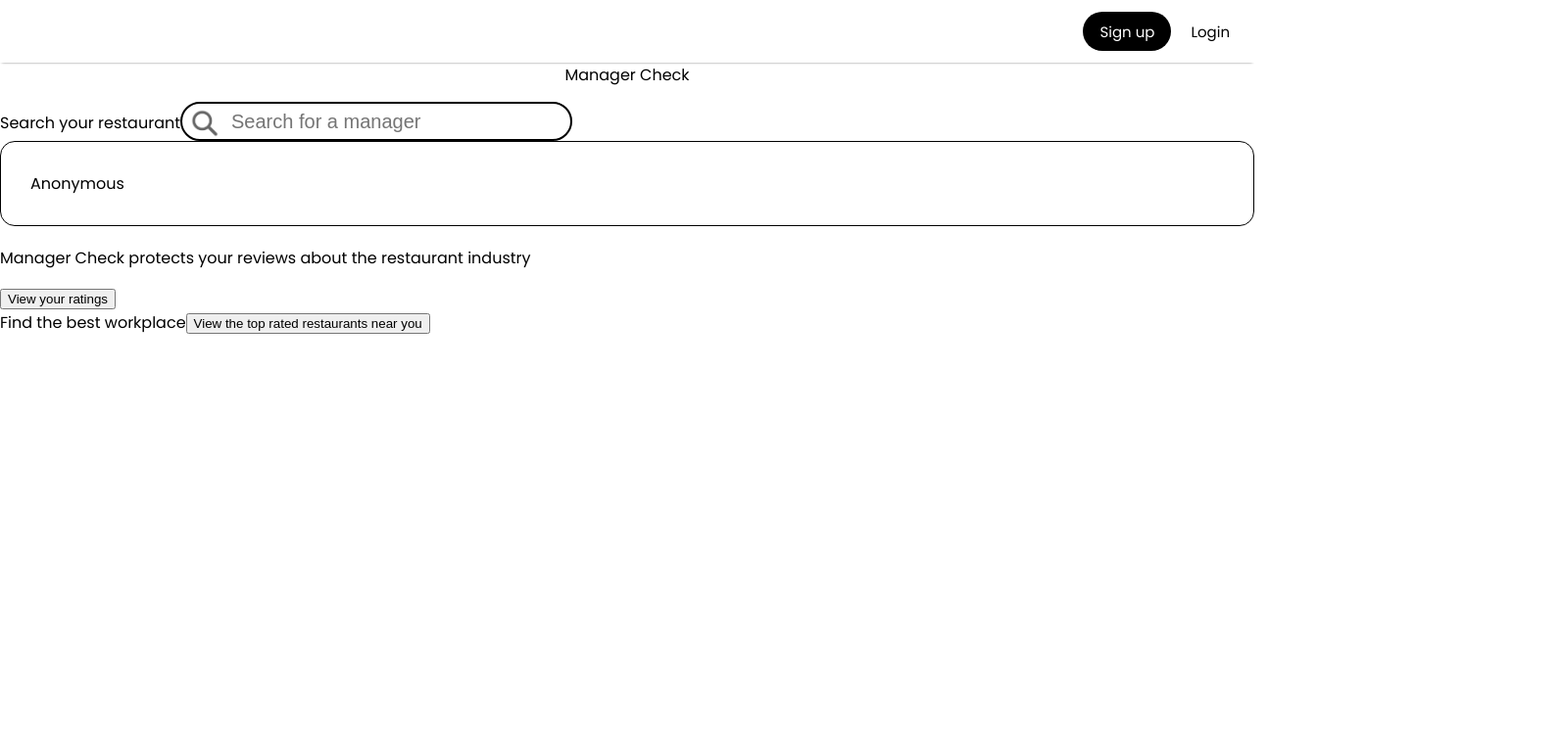
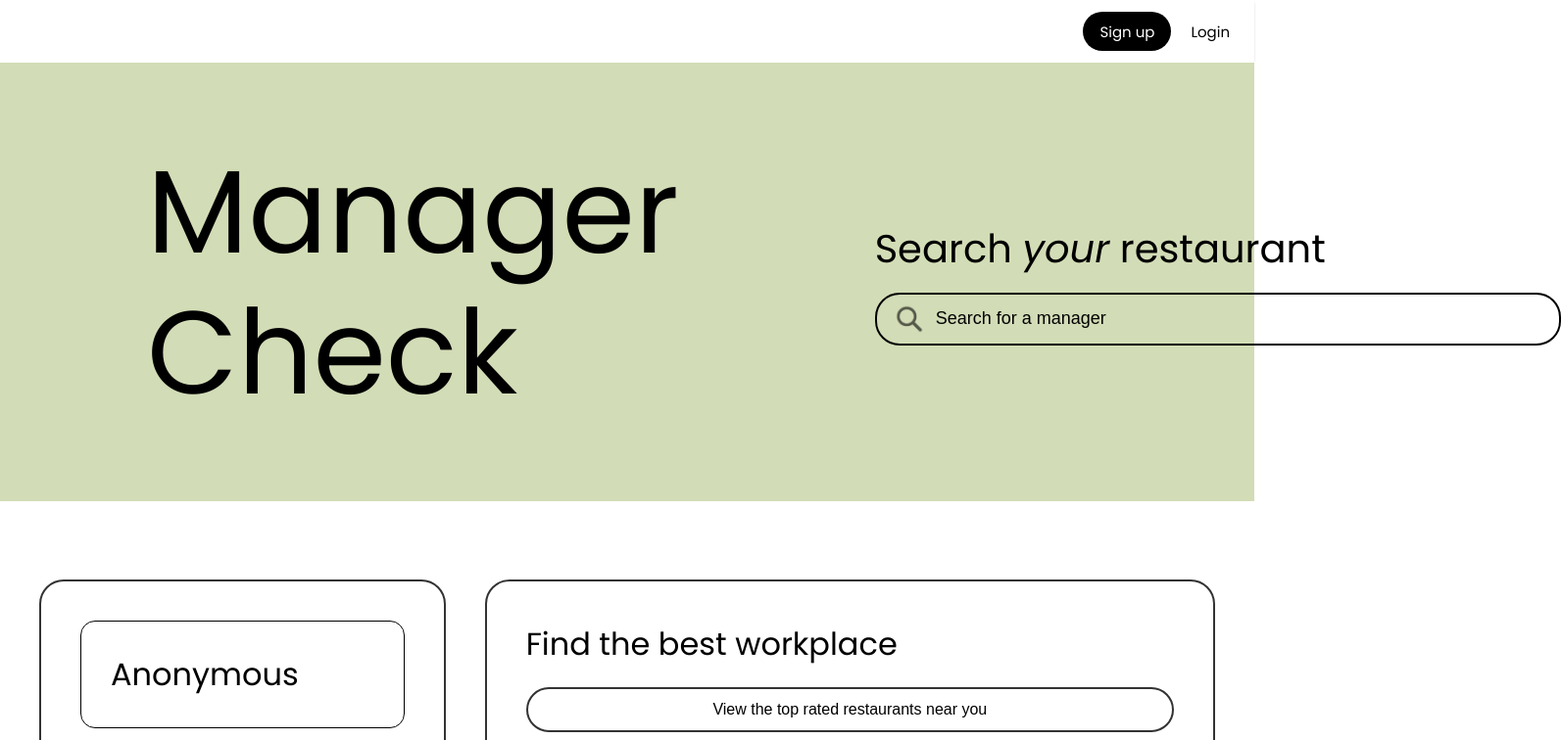
Before and after one commit to gabalingog/ManagerCheck, a React (Create React App) app: page / in a window 1280 px wide. Shown: the top 756 px of the page at 98% size, 1593 px wide, since content can reach past the window. Built offline with nearby package versions, Linux system fonts and the light colour scheme.

Commit message:
Restaurant landing page css

```diff
--- a/src/Components/Landing/RestaurantLanding.css
+++ b/src/Components/Landing/RestaurantLanding.css
@@ -0,0 +1,202 @@
+.bgmain {
+    background-color: #D2DCB6;
+}
+
+.main {
+    display: flex;
+    justify-content: space-evenly;
+    align-items: center;
+    padding: 80px 40px 80px 150px;
+    gap: 200px;
+    /* top right bottom left */
+    /* padding: 80px 40px 40px 200px; */
+}
+
+.title {
+    font-size: 120px;
+    font-weight: 400;
+    line-height: 1.2;
+    display: block;
+}
+
+.right {
+    display: flex;
+    justify-content: flex-end;
+    flex: 1;
+}
+
+.searching {
+    width: 100%;
+}
+
+.searching > span {
+    display: block;
+    font-size: 40px;
+    margin-bottom: 15px;
+}
+
+.searchRes {
+    display: flex;
+    align-items: center;
+    position: relative;
+    font-size: 20px;
+    border: 2px solid black;
+    border-radius: 25px;
+    box-sizing: border-box;
+    padding: 5px 10px 5px 50px;
+    width: 700px;
+}
+
+.searchLogo {
+    width: 30px;
+    height: 30px;
+    position: absolute;
+    left: 18px;
+    top: 10px;
+    pointer-events: none;
+    opacity: 60%;
+}
+
+.searchBarMan {
+    flex: 1;
+    padding: 10px;
+    font-size: 18px;
+    border: none;
+    background-color: transparent;
+    outline: none;
+}
+
+.searchBarMan::placeholder {
+    color: black;
+}
+
+.bottom {
+    display: flex;
+    gap: 40px;
+    padding: 40px;
+    margin-top: 40px;
+}
+
+.anonBox {
+    flex: 1;
+    max-width: 350px;
+    border: 2px solid #333;
+    border-radius: 25px;
+    padding: 40px;
+    background-color: white;
+    display: flex;
+    flex-direction: column;
+}
+
+.anonBox .header {
+    font-size: 32px;
+    font-weight: normal;
+    margin-bottom: 20px;
+    display: block;
+}
+
+.anonBox p {
+    font-size: 16px;
+    line-height: 1.5;
+    margin: 0 0 30px 0;
+    flex-grow: 1;
+}
+
+.viewRatings {
+    padding: 12px 25px;
+    font-size: 16px;
+    border: 2px solid #333;
+    border-radius: 25px;
+    background-color: white;
+    cursor: not-allowed;
+    transition: all 0.3s ease;
+    opacity: 0.5;
+}
+
+.topRestos {
+    flex: 2;
+    border: 2px solid #333;
+    border-radius: 25px;
+    padding: 40px 40px 30px 40px;
+    background-color: white;
+    display: flex;
+    flex-direction: column;
+    gap: 20px;
+}
+
+.topRestos > span {
+    font-size: 32px;
+    font-weight: normal;
+}
+
+.underline {
+    text-decoration: underline;
+    text-decoration-thickness: 2px;
+    text-underline-offset: 5px;
+}
+
+.findRestos {
+    padding: 12px 25px;
+    font-size: 16px;
+    border: 2px solid #333;
+    border-radius: 25px;
+    background-color: white;
+    cursor: pointer;
+    transition: all 0.3s ease;
+}
+
+.findRestos:hover {
+    background-color: #333;
+    color: white;
+    transform: translateY(-2px);
+}
+
+@media (max-width: 1024px) {
+    .main {
+        flex-direction: column;
+        padding: 40px 20px;
+        gap: 40px;
+    }
+
+    .title {
+        font-size: 60px;
+    }
+
+    .right {
+        width: 100%;
+        justify-content: center;
+    }
+
+    .bottom {
+        flex-direction: column;
+        padding: 40px 20px;
+    }
+
+    .anonBox {
+        max-width: 100%;
+    }
+}
+
+@media (max-width: 768px) {
+    .restoLanding {
+        padding: 20px;
+    }
+
+    .title {
+        font-size: 48px;
+    }
+
+    .bottom {
+        padding: 20px;
+    }
+
+    .anonBox,
+    .topRestos {
+        padding: 25px;
+    }
+
+    .anonBox .header,
+    .topRestos > span {
+        font-size: 24px;
+    }
+}
--- a/src/Components/Landing/RestaurantLanding.jsx
+++ b/src/Components/Landing/RestaurantLanding.jsx
@@ -7,12 +7,14 @@ import search from './../Assets/Search.png';
 const RestaurantLanding = () => {
   return (
     <div className='restoLanding'>
+        <div className="bgmain">
+            <div className="main">
                 <div className="left">
-        <span className='title'>Manager Check</span>
+                    <span className='title'>Manager<br></br>Check</span>
                 </div>
                 <div className="right">
                     <div className="searching">
-            <span>Search your restaurant</span>
+                        <span>Search <i>your</i> restaurant</span>
                         <div className="searchRes">
                             <img src={search} alt="Search" className='searchLogo'/>
                             <input
@@ -25,10 +27,12 @@ const RestaurantLanding = () => {
                         </div>
                     </div>
                 </div>
+            </div>
+        </div>
         <div className="bottom">
             <div className="anonBox">
                 <span className='header'>Anonymous</span>
-            <p>Manager Check protects your reviews about the restaurant industry</p>
+                {/* <p>Manager Check protects your reviews about the restaurant industry</p> */}
                 <button className="viewRatings">View your ratings</button>
             </div>
             <div className="topRestos">
```
Lines whose indentation alone changed are shown as unchanged.
